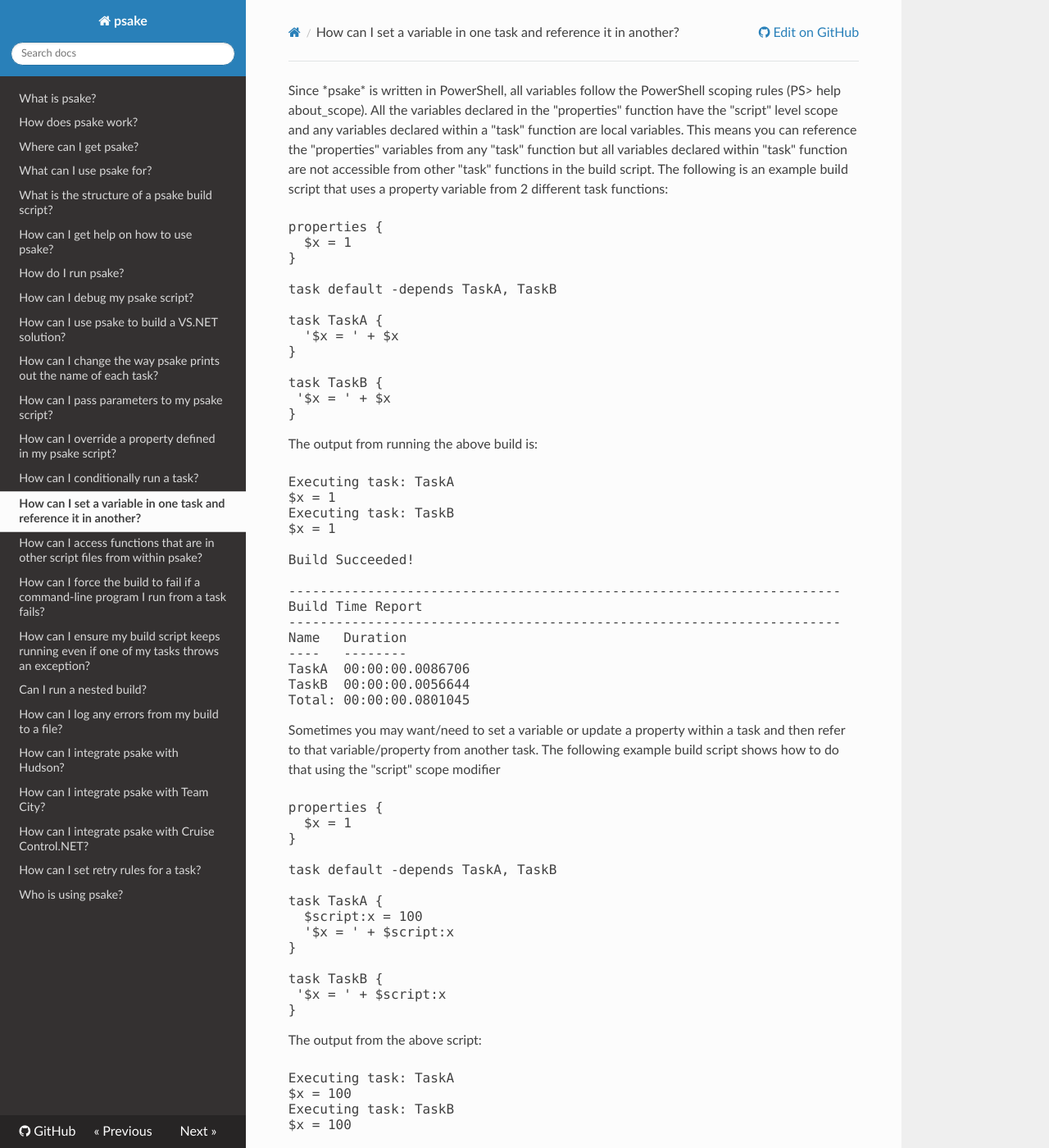
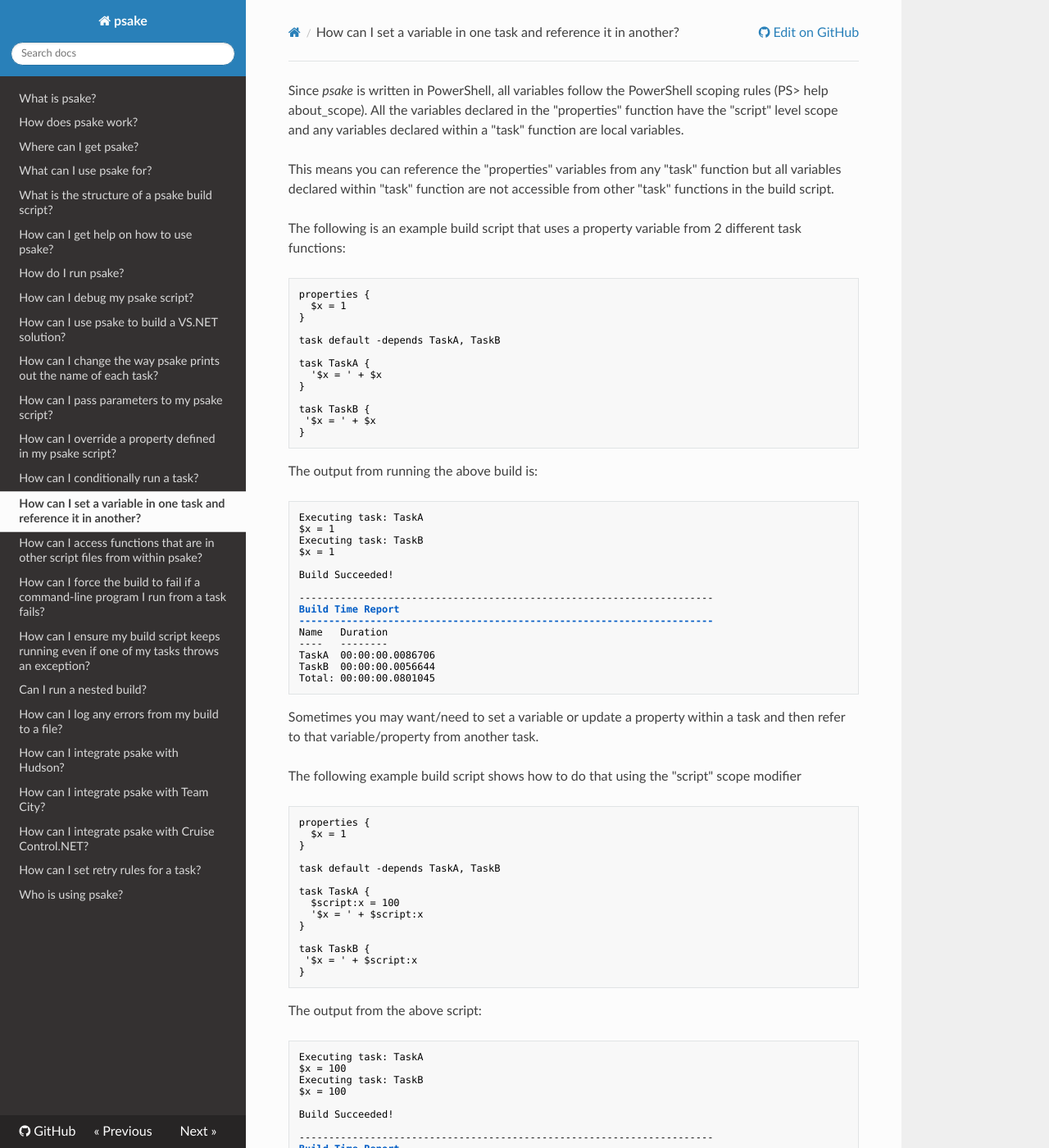
Before and after one commit to psake/psake, an MkDocs documentation site: the page built from docs/variable-referencing.md, in a window 1280 px wide and 1400 px high. Shown: the whole window at 82% size. Built offline with MkDocs 1.6.1, drawn with Linux system fonts in a browser that asks for light colours; nearby versions of some CDN libraries; old or Windows-style settings are respelled for this version of MkDocs; some of the changed text lies outside the part shown.

Commit message:
(doc) Converting to markdown

````diff
--- a/docs/variable-referencing.md
+++ b/docs/variable-referencing.md
@@ -1,11 +1,10 @@
-<p>
 Since *psake* is written in PowerShell, all variables follow the PowerShell scoping rules (PS> help about_scope).  All the variables declared in the "properties" function have the "script" level scope and any variables declared within a "task" function are local variables.
 
 This means you can reference the "properties" variables from any "task" function but all variables declared within "task" function are not accessible from other "task" functions in the build script.
 
 The following is an example build script that uses a property variable from 2 different task functions:
- </p>
-<pre>
+
+```powershell
 properties {
   $x = 1
 }
@@ -19,11 +18,11 @@ task TaskA {
 task TaskB {
  '$x = ' + $x
 }
-</pre>
-<p>
+```
+
 The output from running the above build is:
-</p>
-<pre>
+
+```
 Executing task: TaskA
 $x = 1
 Executing task: TaskB
@@ -39,13 +38,13 @@ Name   Duration
 TaskA  00:00:00.0086706
 TaskB  00:00:00.0056644
 Total: 00:00:00.0801045
-</pre>
-<p>
+```
+
 Sometimes you may want/need to set a variable or update a property within a task and then refer to that variable/property from another task.
 
 The following example build script shows how to do that using the "script" scope modifier
-</p>
-<pre>
+
+```powershell
 properties {
   $x = 1
 }
@@ -60,11 +59,11 @@ task TaskA {
 task TaskB {
  '$x = ' + $script:x
 }
-</pre>
-<p>
+```
+
 The output from the above script:
-</p>
-<pre>
+
+```
 Executing task: TaskA
 $x = 100
 Executing task: TaskB
@@ -80,11 +79,11 @@ Name   Duration
 TaskA  00:00:00.0057736
 TaskB  00:00:00.0054096
 Total: 00:00:00.0820067
-</pre>
-<p>
+```
+
 The following example does not update a property, it sets a "script" level variable ("y") within one task and references it in another task.
-</p>
-<pre>
+
+```powershell
 task default -depends TaskA, TaskB
 
 task TaskA {
@@ -95,11 +94,11 @@ task TaskA {
 task TaskB {
  '$y = ' + $script:y
 }
-</pre>
-<p>
+```
+
 The output from the above build script:
-</p>
-<pre>
+
+```
 Executing task: TaskA
 $y = 100
 Executing task: TaskB
@@ -115,6 +114,6 @@ Name   Duration
 TaskA  00:00:00.0047757
 TaskB  00:00:00.0048073
 Total: 00:00:00.1244049
-</pre>
+```
 
-<p>In case you create a variable with script scope, the variable is kept inside the psake module. This means, that if you run Invoke-Psake again, the variable is available. That’s why variables with script scope should be used carefully. Consider them as global variables accessible for all scripts running in psake.</p>
+In case you create a variable with script scope, the variable is kept inside the psake module. This means, that if you run Invoke-Psake again, the variable is available. That’s why variables with script scope should be used carefully. Consider them as global variables accessible for all scripts running in psake.
````
